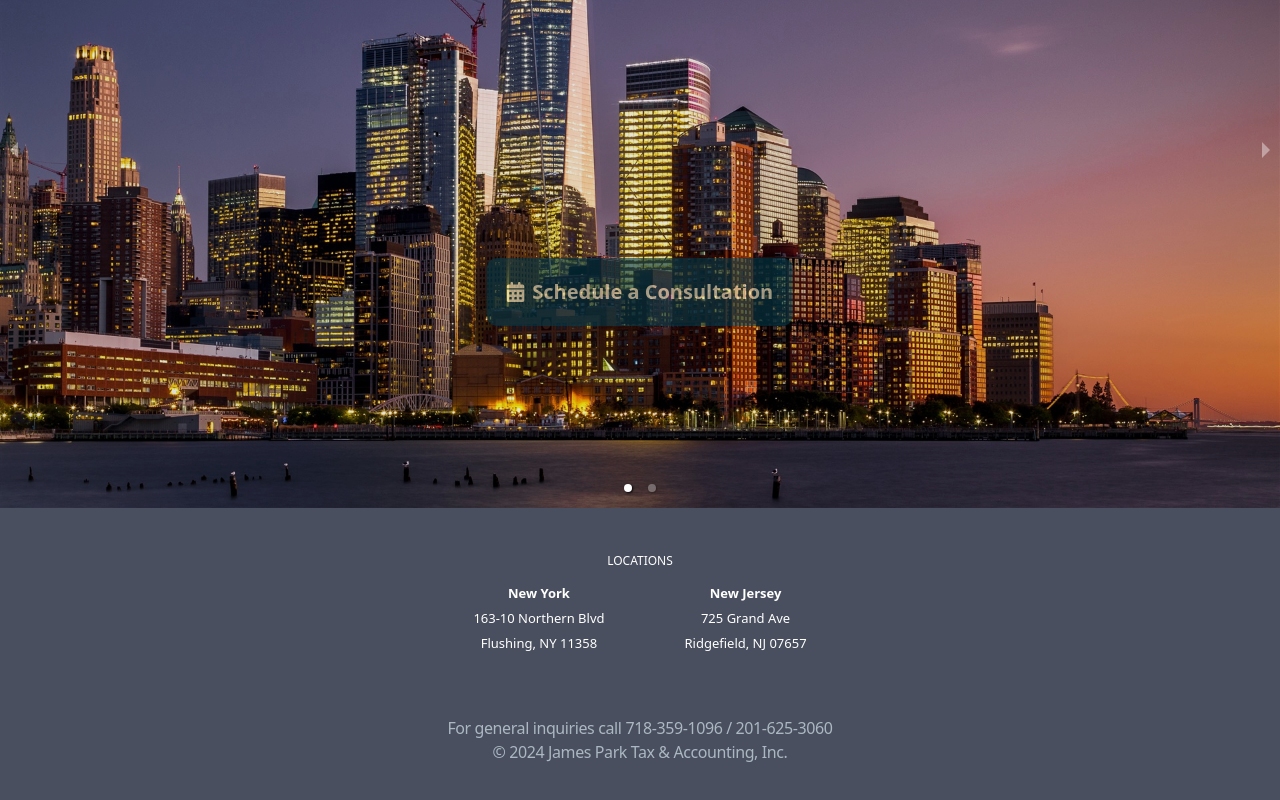
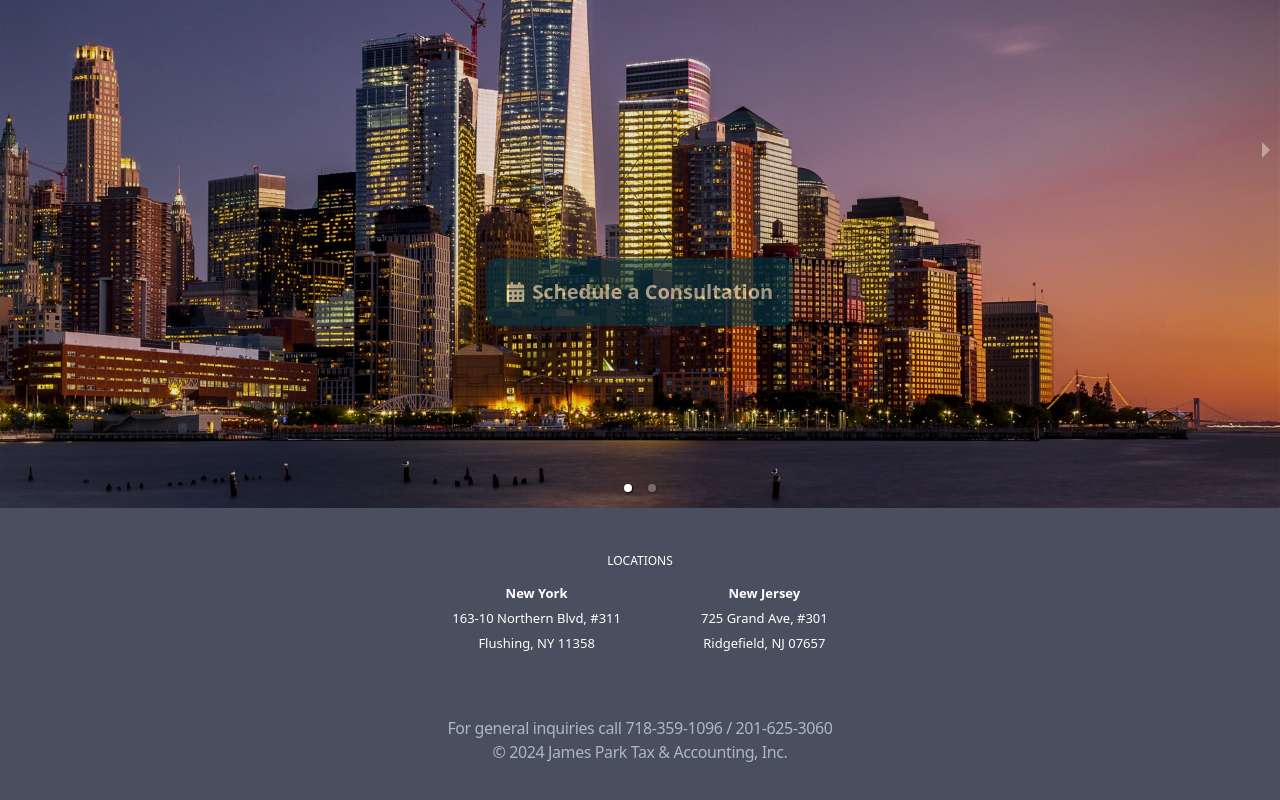
Before and after one commit to nooccarr/james-park-tax, a React (Vite) app: page / in a window 1280 px wide. Shown: the part 392-1192 px from the top of the page. Built offline with nearby package versions, Linux system fonts and the light colour scheme; what @nextui-org/react would draw is missing.

Commit message:
Add suite numbers to addresses in footer

```diff
--- a/src/app/components/Footer.jsx
+++ b/src/app/components/Footer.jsx
@@ -6,7 +6,7 @@ const Footer = () => {
   const newYorkOffice = () => (
     <>
       <div className="footer-location-title">New York</div>
-      <div className="footer-location-address">163-10 Northern Blvd</div>
+      <div className="footer-location-address">163-10 Northern Blvd, #311</div>
       <div className="pb-5 footer-location-address">Flushing, NY 11358</div>
     </>
   );
@@ -14,7 +14,7 @@ const Footer = () => {
   const newJerseyOffice = () => (
     <>
       <div className="footer-location-title">New Jersey</div>
-      <div className="footer-location-address">725 Grand Ave</div>
+      <div className="footer-location-address">725 Grand Ave, #301</div>
       <div className="pb-5 footer-location-address">Ridgefield, NJ 07657</div>
     </>
   );
```
